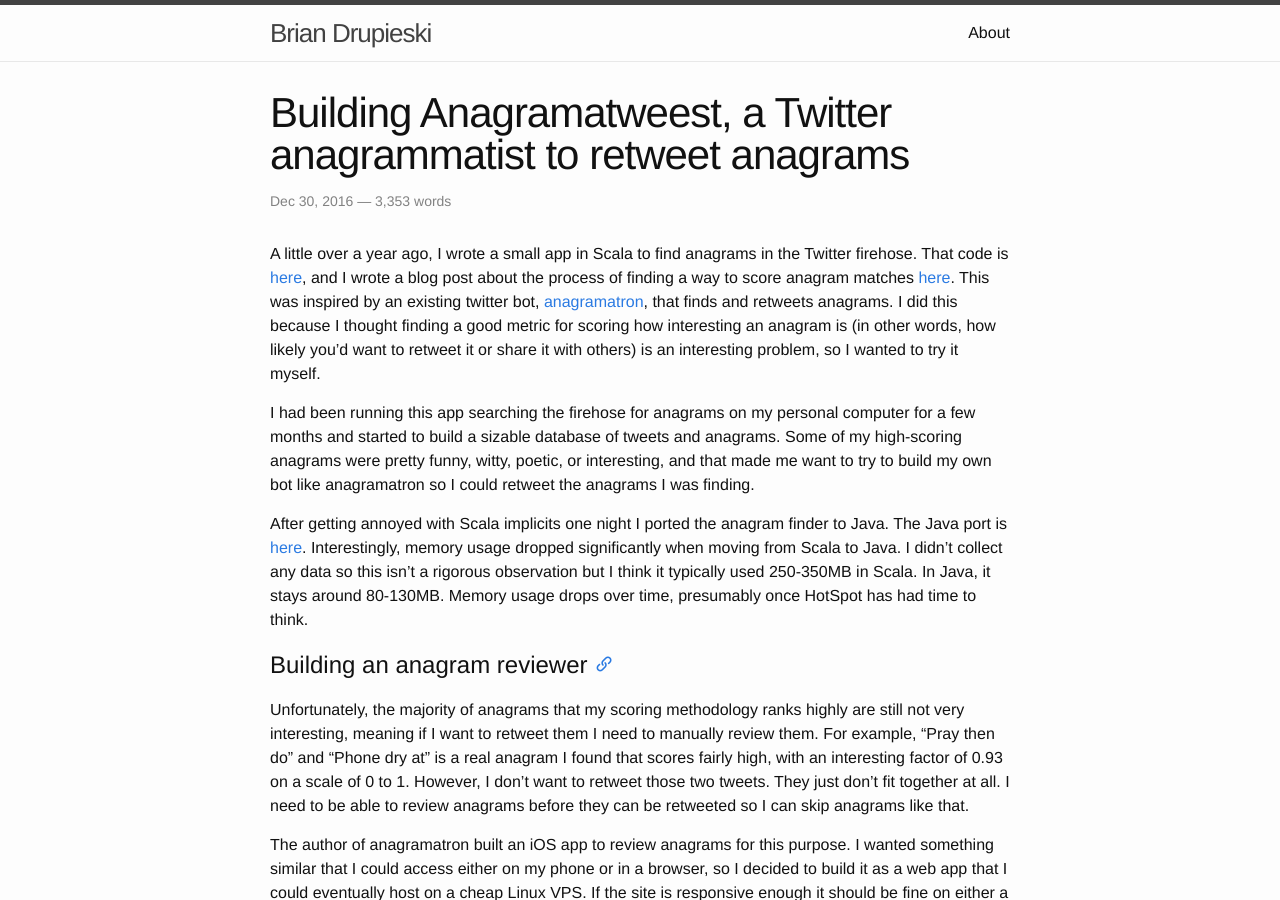
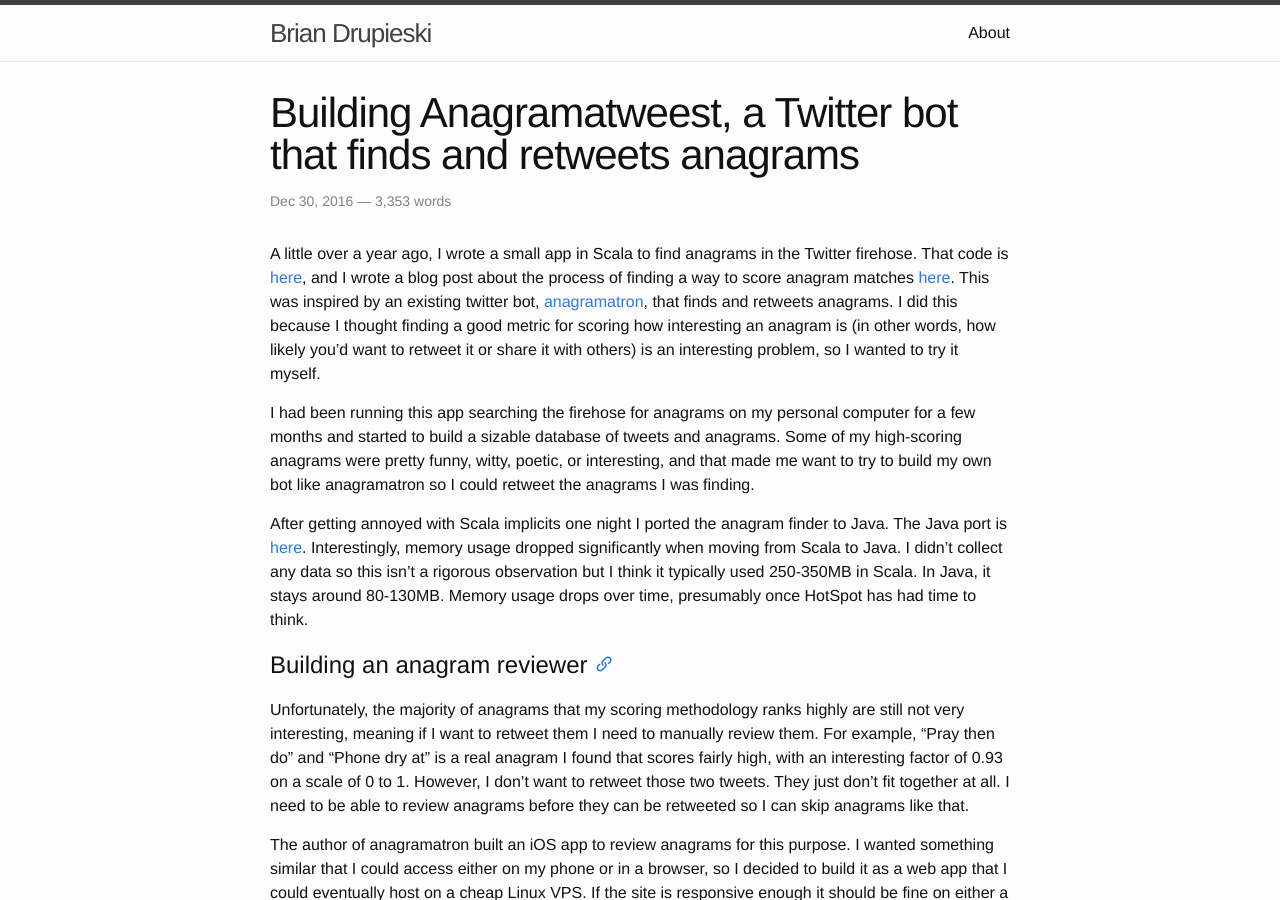
Before and after one commit to bdrupieski/bdrupieski.github.io, a Jekyll site: the page built from _posts/2016-12-30-building-a-twitter-bot-to-retweet-anagrams.md, in a window 1280 px wide and 900 px high. Built offline with Jekyll 4.4.1, drawn with Linux system fonts in a browser that asks for light colours; comment, search, counter and statistics services are not loaded.

Commit message:
rename Twitter bot post title

```diff
--- a/_posts/2016-12-30-building-a-twitter-bot-to-retweet-anagrams.md
+++ b/_posts/2016-12-30-building-a-twitter-bot-to-retweet-anagrams.md
@@ -1,6 +1,6 @@
 ---
 layout: post
-title:  "Building Anagramatweest, a Twitter anagrammatist to retweet anagrams"
+title:  "Building Anagramatweest, a Twitter bot that finds and retweets anagrams"
 date:   2016-12-30
 permalink: building-twitter-bot-to-retweet-anagrams
 excerpt: Building a Twitter bot to retweet anagrams
```
